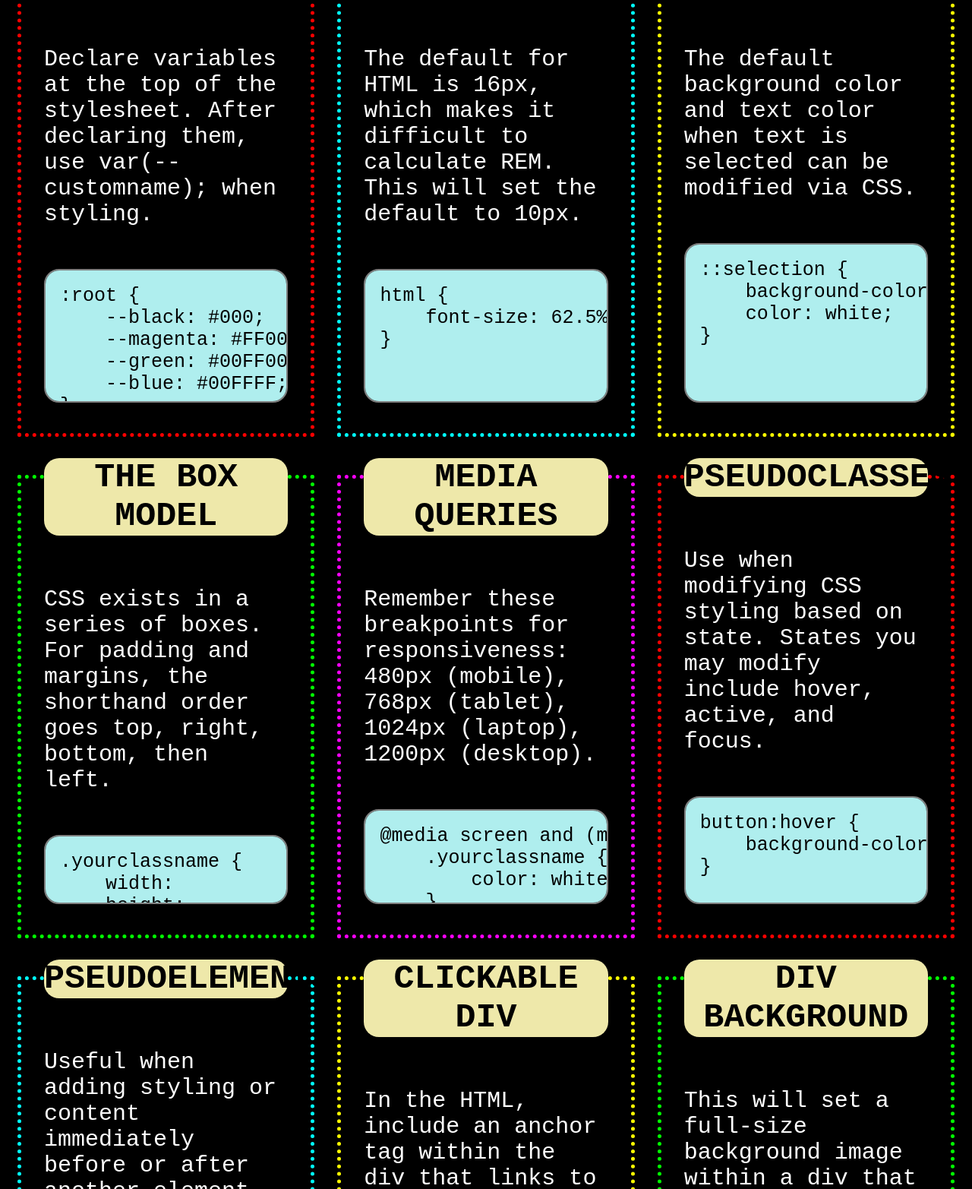
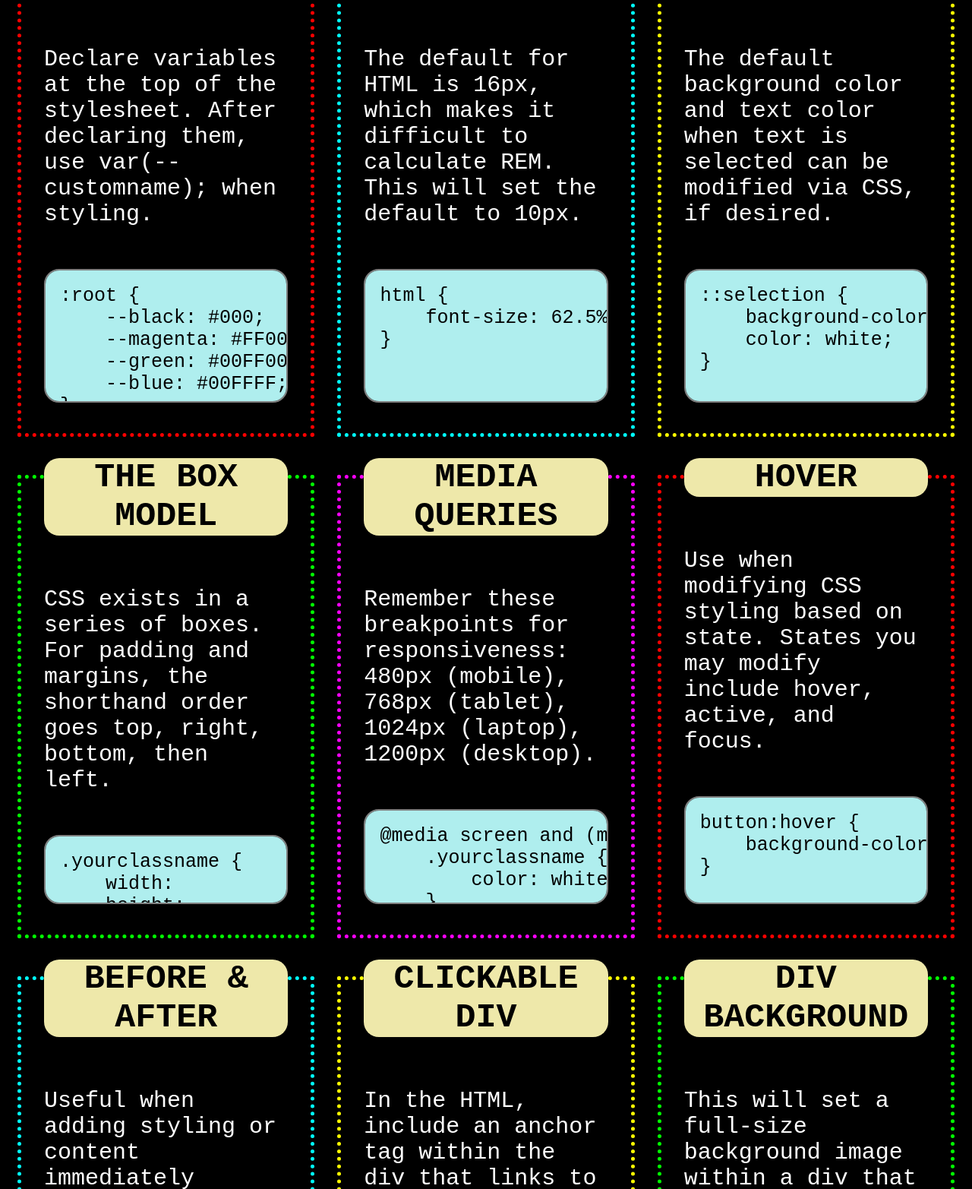
Before and after one commit to vruss14/access-code-snippets, a plain HTML site: page index.html in a window 1280 px wide. Shown: the part 386-1951 px from the top of the page at 76% size. Drawn offline with Linux system fonts and the light colour scheme.

Commit message:
wrote README and organized files

```diff
--- a/index.html
+++ b/index.html
@@ -4,7 +4,7 @@
     <meta charset="UTF-8">
     <meta http-equiv="X-UA-Compatible" content="IE=edge">
     <meta name="viewport" content="width=device-width, initial-scale=1.0">
-    <link rel = "stylesheet" type = "text/css" href = "style.css" />
+    <link rel = "stylesheet" type = "text/css" href = "assets/style.css" />
     <title>Code Snippets</title>
 </head>
 <body>
@@ -53,7 +53,7 @@
                     <h2 class="card-header" id = "head-3">SELECTIONS</h2>
                         <p class = "card-descr">The default background color
                             and text color when text is selected can be modified
-                            via CSS.
+                            via CSS, if desired.
                         </p>
                     <pre class="code-block"><code>::selection {
     background-color: black;
@@ -95,7 +95,7 @@
 
             <div class="card-column">
                 <figure class="code-card" id = "card-6">
-                    <h2 class="card-header" id = "head-6">PSEUDOCLASSES</h2>
+                    <h2 class="card-header" id = "head-6">HOVER</h2>
                         <p class = "card-descr">Use when modifying CSS styling based on state.
                             States you may modify include hover, active, and focus.
                         </p>
@@ -107,7 +107,7 @@
 
             <div class="card-column">
                 <figure class="code-card" id = "card-7">
-                    <h2 class="card-header" id = "head-7">PSEUDOELEMENTS</h2>
+                    <h2 class="card-header" id = "head-7">BEFORE & AFTER</h2>
                         <p class = "card-descr">Useful when adding styling or content
                             immediately before or after another element. Two colons are necessary.
                         </p>
```
Also changed, not shown: assets/style.css (renamed from style.css), images/snippets-screenshot.png (added), 1 other file.
